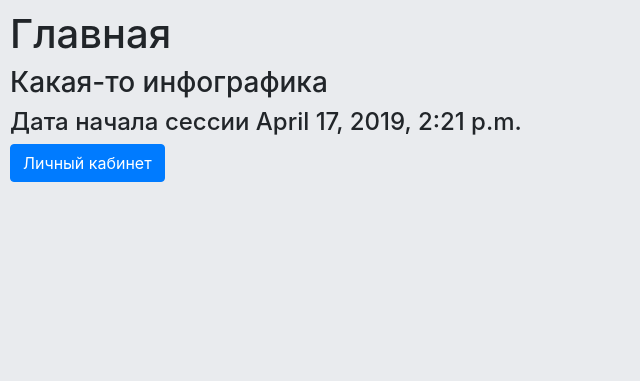
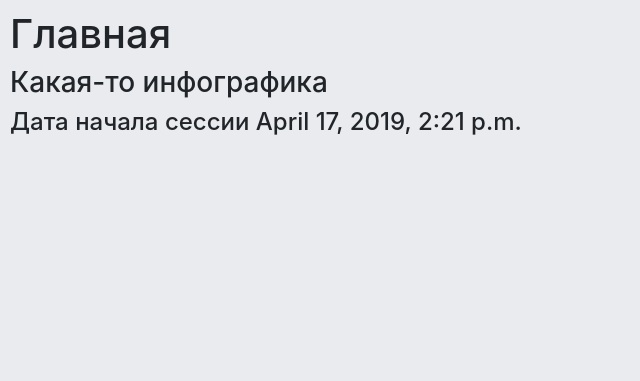
Before and after one commit to Hyperb0t/DigitEdu, a Django app: page /main in a window 1280 px wide. Shown: the part 75-456 px from the top of the page, without its empty margins (0-640 px from the left). Run offline with Django 3.2, Linux system fonts and the light colour scheme; data comes from the database, SQL or seed files in the repository; both versions use the stored data as it was after the commit; some libraries are stand-ins or nearby versions.

Commit message:
Anonym not clickable and login button removed from main.

```diff
--- a/main/templates/main/main.html
+++ b/main/templates/main/main.html
@@ -19,14 +19,6 @@
         <h3>Какая-то инфографика</h3>
         <h4>Дата начала сессии {{ session.date }}</h4>
 
-        <button {% if user.is_authenticated %}
-            onclick="window.location.href='/cabinet' "
-        {% else %}
-            data-toggle="modal" data-target="#exampleModal"
-        {% endif %}
-            type="button" class="btn btn-primary">
-            Личный кабинет
-        </button>
     </div>
 
     {% block login %}
--- a/templates/includes/navbar.html
+++ b/templates/includes/navbar.html
@@ -24,8 +24,6 @@
             <button
                     {% if user.is_authenticated %}
                         onclick="window.location.href='/cabinet' "
-                    {% else %}
-                        data-toggle="modal" data-target="#exampleModal"
                     {% endif %}>
                 <p class="name">
                     {% if user.is_authenticated %}
```
Also changed, not shown: db.sqlite3.
